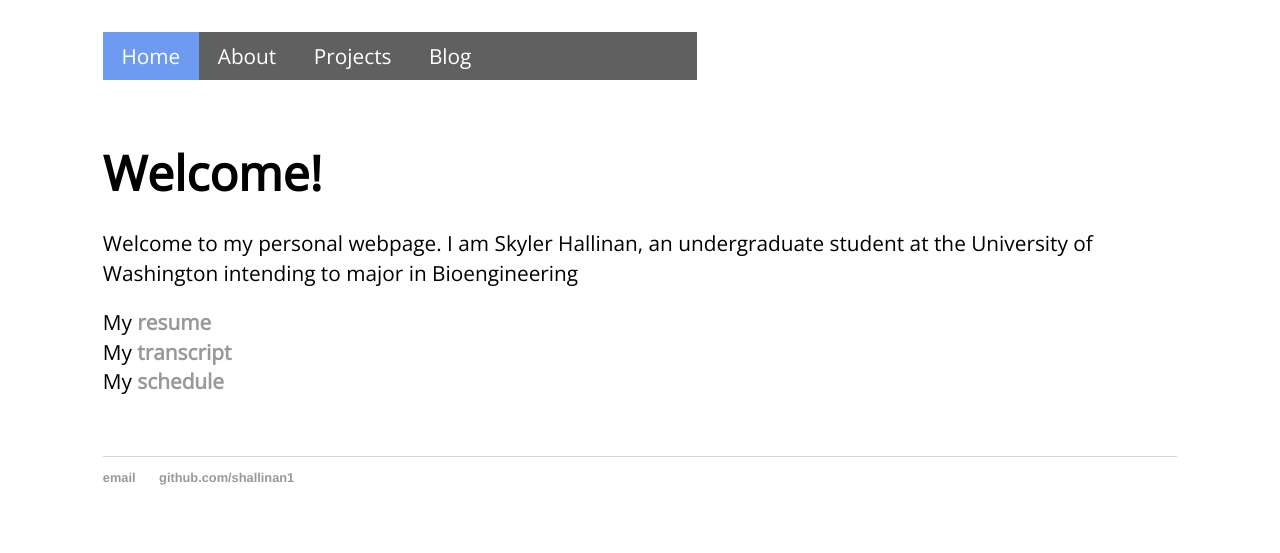
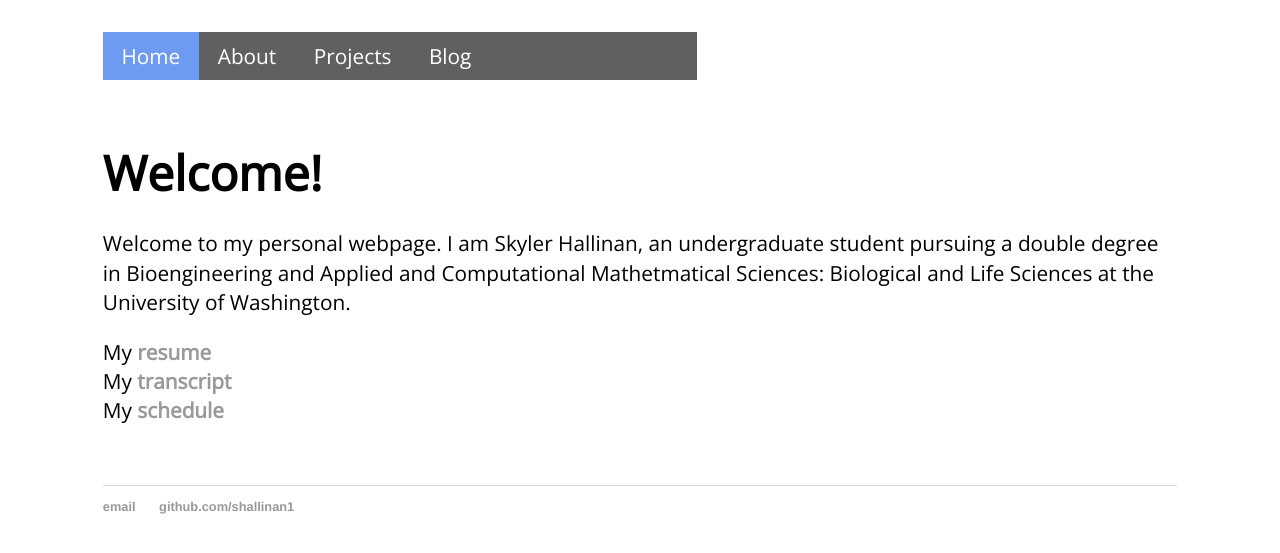
Before and after one commit to shallinan1/shallinan1.github.io, a Jekyll site: the page built from index.md, in a window 1280 px wide. Shown: the top 553 px of the page. Built offline with Jekyll 4.4.1, drawn with Linux system fonts in a browser that asks for light colours.

Commit message:
Update index.md

```diff
--- a/index.md
+++ b/index.md
@@ -6,7 +6,7 @@ title: Home
 
 
 # Welcome!
-Welcome to my personal webpage. I am Skyler Hallinan, an undergraduate student at the University of Washington intending to major in Bioengineering
+Welcome to my personal webpage. I am Skyler Hallinan, an undergraduate student pursuing a double degree in Bioengineering and Applied and Computational Mathetmatical Sciences: Biological and Life Sciences at the University of Washington.
 
 <p> My <a href="/assets/official/Hallinan_Skyler_Resume.pdf" target = "_blank"><b>resume</b></a> <br>
 My <a href="/assets/official/UWUnofficialTranscript.pdf" target = "_blank"><b>transcript</b></a> <br>
```
